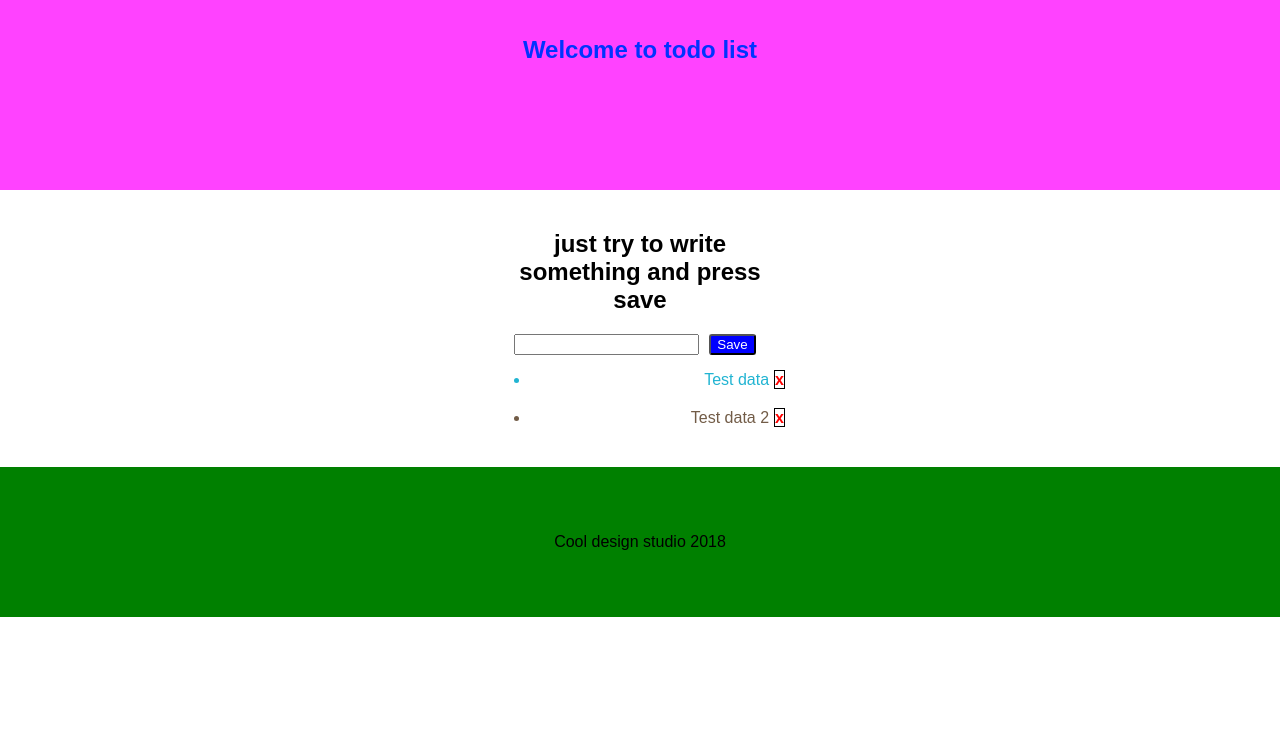
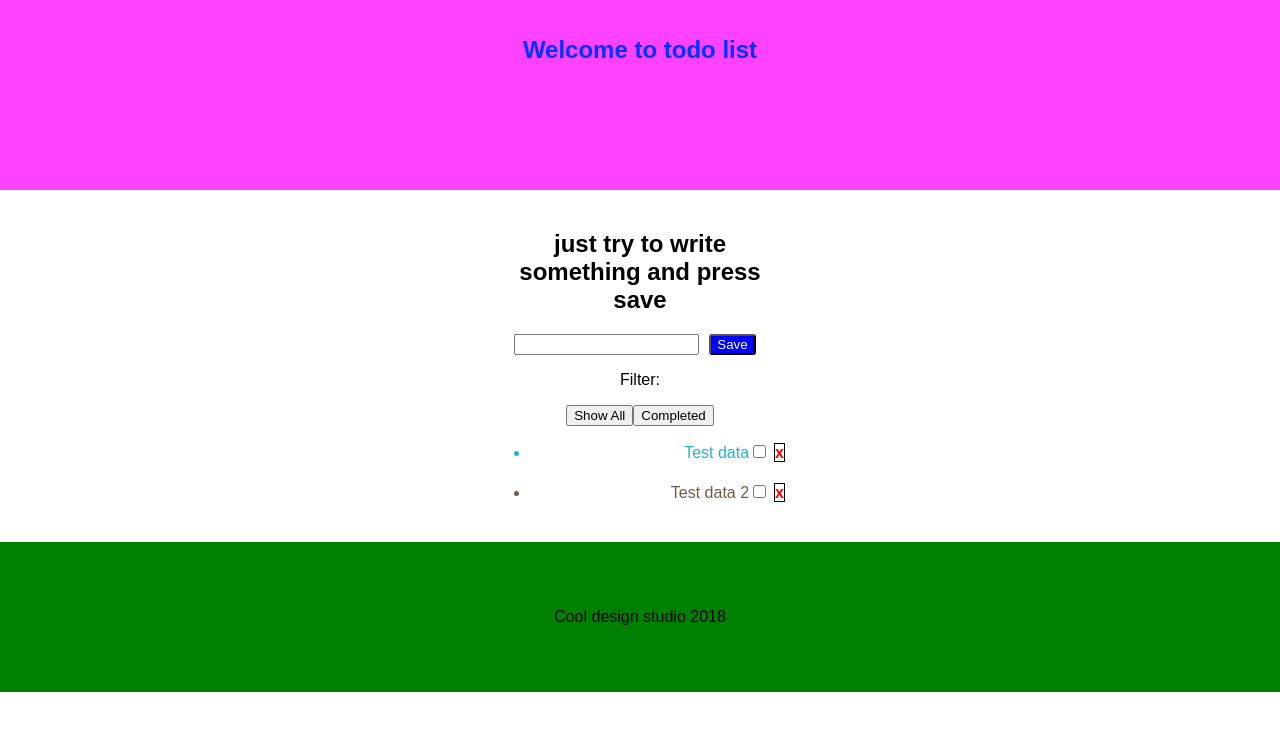
Before and after one commit to vivlad/zen_task_1, a React (Create React App) app: page / in a window 1280 px wide. Shown: the top 730 px of the page. Built offline with nearby package versions, Linux system fonts and the light colour scheme.

Commit message:
almost done task 2

```diff
--- a/src/Content.js
+++ b/src/Content.js
@@ -1,6 +1,7 @@
 import React, { Component } from 'react';
 import EntryCreator from './EntryCreator';
 import Entries from './Entries';
+import EntryFilter from './EntryFilter';
 
 class Content extends Component {
     constructor(props) {
@@ -11,11 +12,13 @@ class Content extends Component {
             entries = [
                 {
                     text: 'Test data',
-                    id: 2
+                    id: 2,
+                    completed: false
                 },
                 {
                     text: 'Test data 2',
-                    id: 1
+                    id: 1,
+                    completed: false
                 }
             ]
         } else {
@@ -24,10 +27,14 @@ class Content extends Component {
 
         this.state = {
             entries: entries,
+            filter: 'all'
         };
 
         this.addEntry = this.addEntry.bind(this);
         this.removeEntry = this.removeEntry.bind(this);
+        this.toggleStatus = this.toggleStatus.bind(this);
+        this.showAll = this.showAll.bind(this);
+        this.showCompleted = this.showCompleted.bind(this);
     }
 
     //waiting for item from EntryCreator
@@ -47,17 +54,48 @@ class Content extends Component {
         });
     }
 
+    toggleStatus = (id) => {
+        this.setState(prevState => ({
+            entries: prevState.entries.map((entry) => {
+                if( entry.id === id ) {
+                    entry.completed = entry.completed === true ? false : true; //toggle status
+                }
+                return entry;
+            })
+        }), () =>{
+            localStorage.setItem('zen_todos', JSON.stringify(this.state.entries));
+        });
+    }
+
+    showAll = () => {
+        this.setState( prevState => ({
+            filter: 'all'
+        }))
+    }
+
+    showCompleted = () => {
+        this.setState( prevState => ({
+            filter: 'completed'
+        }))
+    }
+
     render(){
         return(
             <div className="content-container">
                 <h2>just try to write something and press save</h2>
                 <EntryCreator
-                    addEntry={this.addEntry.bind(this)}
+                    addEntry={this.addEntry}
+                />
+                <EntryFilter
+                    showAll={this.showAll}
+                    showCompleted={this.showCompleted}
                 />
                 <div className="output-area">
                     <Entries
-                        removeEntry={this.removeEntry.bind(this)}
+                        toggleStatus={this.toggleStatus}
+                        removeEntry={this.removeEntry}
                         entries={this.state.entries}
+                        filter={this.state.filter}
                     />
                 </div>
             </div>
--- a/src/Entries.js
+++ b/src/Entries.js
@@ -6,15 +6,32 @@ class Entries extends Component {
             this.props.removeEntry(id);
         }
 
+        toggleStatus = (id) => {
+            this.props.toggleStatus(id);
+        }
+
         render(){
+
+            let entries = this.props.entries;
+
+            if( this.props.filter === 'completed' ) {
+                entries = this.props.entries.filter((entry) => { return entry.completed !== false } )
+            }
 
             return(
                 <ul>
                     {
-                        this.props.entries.map((item) => {
+
+                        entries.map((item) => {
                             return(
                                 <li key={item.id} style={{color: '#'+Math.random().toString(16).slice(2, 8).toUpperCase()}}>
                                     {item.text}
+                                    <input
+                                        type="checkbox"
+                                        onChange={(e)=>this.toggleStatus(item.id)}
+                                        checked={item.completed}
+                                    >
+                                    </input>
                                     <span className="entrie-remove" onClick={() =>this.removeEntry(item.id)}>x</span>
                                 </li>
                             );
--- /dev/null
+++ b/src/EntryFilter.js
@@ -0,0 +1,11 @@
+import React from 'react';
+
+const EntryFilter = (props) => (
+    <div>
+        <p>Filter:</p>
+        <button type="button" onClick={() => props.showAll()}>Show All</button>
+        <button type="button" onClick={() => props.showCompleted()}>Completed</button>
+    </div>
+)
+
+export default EntryFilter;
```
